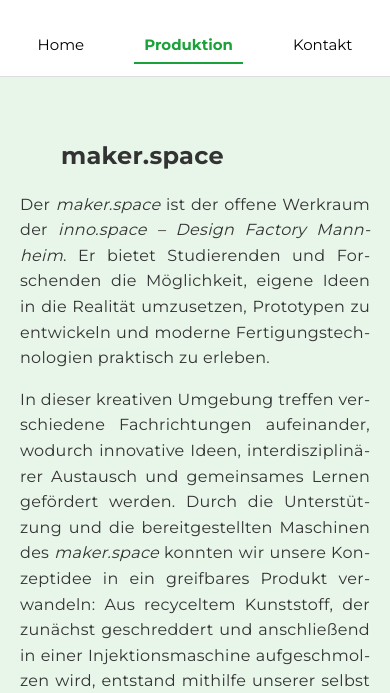
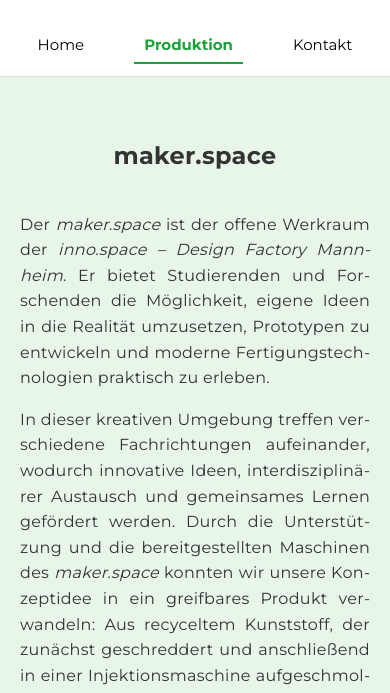
Before and after one commit to Loki040520/geTHooked, a plain HTML site: page index.html in a window 390 px wide. Both pictures are taken after a click on the button "Produktion". Shown: the part 137-830 px from the top of the page. Drawn offline with Linux system fonts and the light colour scheme.

Commit message:
Update styles.css

```diff
--- a/styles.css
+++ b/styles.css
@@ -338,9 +338,9 @@ footer img {
         margin: 15px auto 0 auto;
     }
 
-    /* Überschrift maker.space zentrieren auf Handy */
-    .produktion-text h2 {
-    width: 70%;       /* Breite für Desktop */
-    text-align: justify;
-    margin-bottom: 0px;
+    #produktion h2 {
+        width: 100%;       /* volle Breite auf Handy */
+        text-align: center; /* zentriert */
+        margin-bottom: 20px; /* optional etwas Abstand zum Text */
+    }
 }
```
